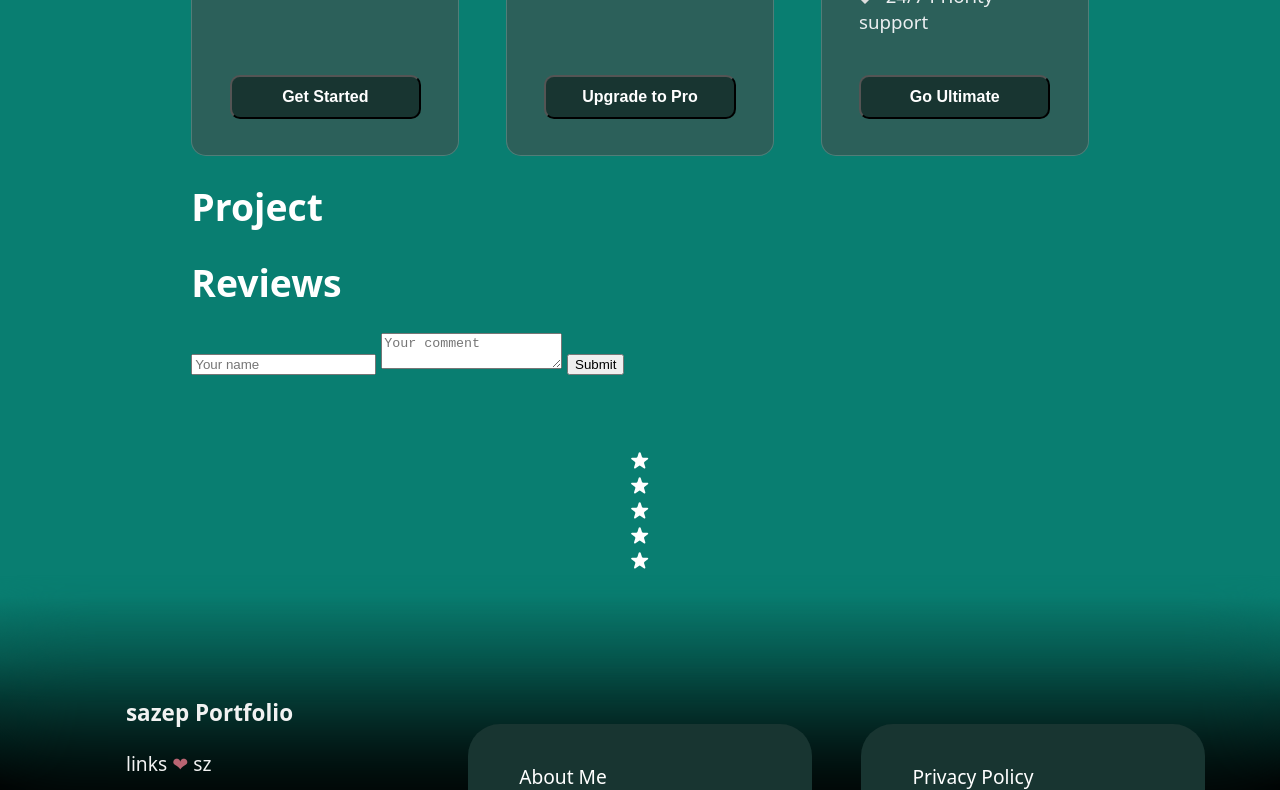
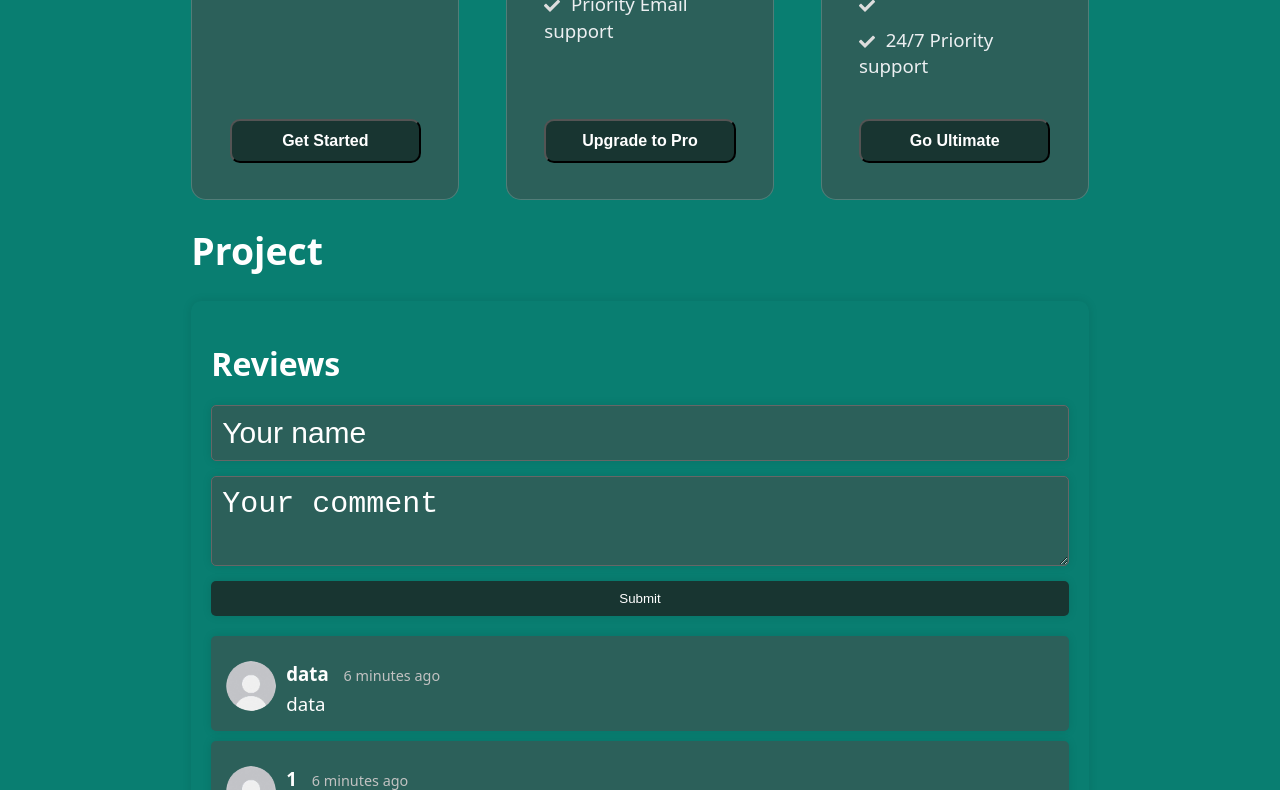
Before and after one commit to sazep/aboba, a website: page index.html in a window 1280 px wide. Shown: the part 782-1572 px from the top of the page. Drawn offline with nearby package versions, Linux system fonts and the light colour scheme.

Commit message:
update comments
update comments

```diff
--- a/index.html
+++ b/index.html
@@ -226,40 +226,7 @@
             <ul id="reviews-list"></ul>
         </div>
     </main>
-    <div class="flex flex-col gap-2 dark:text-white max-w-md w-full bg-white dark:bg-neutral-900 p-5 rounded-md mt-8 shadow-md hover:scale-105 hover:duration-150 duration-150">
-        <div class="flex flex-row justify-between w-full">
-          <div class="flex flex-row justify-between w-full">
-            <div class="bg-gray-200 dark:bg-neutral-700 rounded-md w-20 h-4 animate-pulse"></div>
-            <div class="bg-gray-200 dark:bg-neutral-700 rounded-md w-10 animate-pulse"></div>
-          </div>
-        </div>
-        <div class="flex flex-row justify-between w-full">
-          <div class="bg-gray-200 dark:bg-neutral-700 rounded-md w-40 animate-pulse"></div>
 
-          <div class="text-xs">
-            <div class="flex flex-row">
-              <svg fill="currentColor" viewBox="0 0 20 20" class="h-4 w-4 text-yellow-400" xmlns="http://www.w3.org/2000/svg">
-                <path d="M9.049 2.927c.3-.916 1.603-.916 1.902 0l1.286 3.953a1.5 1.5 0 001.421 1.033h4.171c.949 0 1.341 1.154.577 1.715l-3.38 2.458a1.5 1.5 0 00-.54 1.659l1.286 3.953c.3.916-.757 1.67-1.539 1.145l-3.38-2.458a1.5 1.5 0 00-1.76 0l-3.38 2.458c-.782.525-1.838-.229-1.539-1.145l1.286-3.953a1.5 1.5 0 00-.54-1.659l-3.38-2.458c-.764-.561-.372-1.715.577-1.715h4.171a1.5 1.5 0 001.421-1.033l1.286-3.953z"></path>
-              </svg>
-              <svg fill="currentColor" viewBox="0 0 20 20" class="h-4 w-4 text-yellow-400" xmlns="http://www.w3.org/2000/svg">
-                <path d="M9.049 2.927c.3-.916 1.603-.916 1.902 0l1.286 3.953a1.5 1.5 0 001.421 1.033h4.171c.949 0 1.341 1.154.577 1.715l-3.38 2.458a1.5 1.5 0 00-.54 1.659l1.286 3.953c.3.916-.757 1.67-1.539 1.145l-3.38-2.458a1.5 1.5 0 00-1.76 0l-3.38 2.458c-.782.525-1.838-.229-1.539-1.145l1.286-3.953a1.5 1.5 0 00-.54-1.659l-3.38-2.458c-.764-.561-.372-1.715.577-1.715h4.171a1.5 1.5 0 001.421-1.033l1.286-3.953z"></path>
-              </svg>
-              <svg fill="currentColor" viewBox="0 0 20 20" class="h-4 w-4 text-yellow-400" xmlns="http://www.w3.org/2000/svg">
-                <path d="M9.049 2.927c.3-.916 1.603-.916 1.902 0l1.286 3.953a1.5 1.5 0 001.421 1.033h4.171c.949 0 1.341 1.154.577 1.715l-3.38 2.458a1.5 1.5 0 00-.54 1.659l1.286 3.953c.3.916-.757 1.67-1.539 1.145l-3.38-2.458a1.5 1.5 0 00-1.76 0l-3.38 2.458c-.782.525-1.838-.229-1.539-1.145l1.286-3.953a1.5 1.5 0 00-.54-1.659l-3.38-2.458c-.764-.561-.372-1.715.577-1.715h4.171a1.5 1.5 0 001.421-1.033l1.286-3.953z"></path>
-              </svg>
-              <svg fill="currentColor" viewBox="0 0 20 20" class="h-4 w-4 text-yellow-400" xmlns="http://www.w3.org/2000/svg">
-                <path d="M9.049 2.927c.3-.916 1.603-.916 1.902 0l1.286 3.953a1.5 1.5 0 001.421 1.033h4.171c.949 0 1.341 1.154.577 1.715l-3.38 2.458a1.5 1.5 0 00-.54 1.659l1.286 3.953c.3.916-.757 1.67-1.539 1.145l-3.38-2.458a1.5 1.5 0 00-1.76 0l-3.38 2.458c-.782.525-1.838-.229-1.539-1.145l1.286-3.953a1.5 1.5 0 00-.54-1.659l-3.38-2.458c-.764-.561-.372-1.715.577-1.715h4.171a1.5 1.5 0 001.421-1.033l1.286-3.953z"></path>
-              </svg>
-
-              <svg fill="currentColor" viewBox="0 0 20 20" class="h-4 w-4 text-yellow-200" xmlns="http://www.w3.org/2000/svg">
-                <path d="M9.049 2.927c.3-.916 1.603-.916 1.902 0l1.286 3.953a1.5 1.5 0 001.421 1.033h4.171c.949 0 1.341 1.154.577 1.715l-3.38 2.458a1.5 1.5 0 00-.54 1.659l1.286 3.953c.3.916-.757 1.67-1.539 1.145l-3.38-2.458a1.5 1.5 0 00-1.76 0l-3.38 2.458c-.782.525-1.838-.229-1.539-1.145l1.286-3.953a1.5 1.5 0 00-.54-1.659l-3.38-2.458c-.764-.561-.372-1.715.577-1.715h4.171a1.5 1.5 0 001.421-1.033l1.286-3.953z"></path>
-              </svg>
-            </div>
-          </div>
-        </div>
-
-        <div class="bg-gray-200 dark:bg-neutral-700 rounded-md w-full h-20 animate-pulse"></div>
-      </div>
 
     <footer id="footer">
         <div class="col col1">
--- a/public/database/coments.json
+++ b/public/database/coments.json
@@ -1 +1,17 @@
-[{"name":"1","comment":"2","data":1},{"name":"1","comment":"2","data":1}]
+[
+    {
+        "name": "data",
+        "comment": "data",
+        "data": 1724975803972
+    },
+    {
+        "name": "1",
+        "comment": "1",
+        "data": 1724975811316
+    },
+    {
+        "name": "data",
+        "comment": "data",
+        "data": 1724975818960
+    }
+]
--- a/public/script.js
+++ b/public/script.js
@@ -272,7 +272,6 @@ document.addEventListener('DOMContentLoaded', () => {
   })
 })
 document.addEventListener('DOMContentLoaded', () => {
-  localStorage.clear()
   const themeToggler = document.getElementById('theme-toggler')
   const lightThemeIcon = document.getElementById('light-theme-icon')
   const darkThemeIcon = document.getElementById('dark-theme-icon')
@@ -288,6 +287,8 @@ document.addEventListener('DOMContentLoaded', () => {
       document.documentElement.style.setProperty('--background-main-teen', '#2b2b35')
       document.documentElement.style.setProperty('--main-light-green-text', '#a0a0a0')
       document.documentElement.style.setProperty('--btn-main', '#1c1c24')
+      document.documentElement.style.setProperty('--btn-coments', '#111115')
+      document.documentElement.style.setProperty('--commetns-time', '#a0a0a0')
     } else {
       document.documentElement.style.setProperty('--background-main', '#097E71')
       document.documentElement.style.setProperty('--background-pay', '#ffffff')
@@ -296,12 +297,13 @@ document.addEventListener('DOMContentLoaded', () => {
       document.documentElement.style.setProperty('--background-main-teen', '#2C605A')
       document.documentElement.style.setProperty('--main-light-green-text', '#666666')
       document.documentElement.style.setProperty('--btn-main', '#183531')
+      document.documentElement.style.setProperty('--btn-coments','#183531')
+      document.documentElement.style.setProperty('--commetns-time', '#c2c2c2')
     }
 
     lightThemeIcon.style.display = theme === 'dark-theme' ? 'none' : 'block'
     darkThemeIcon.style.display = theme === 'dark-theme' ? 'block' : 'none'
-
-    // localStorage.setItem('theme', theme)
+    localStorage.setItem('theme', theme)
   }
 
   const getPreferredTheme = () => {
@@ -346,55 +348,53 @@ document.querySelectorAll('#main-nav .navbar-nav .nav-links').forEach(link => {
     mainNav.classList.remove('active')
   })
 })
+
+// отзывы
 document.addEventListener('DOMContentLoaded', function () {
-  const form = document.getElementById('review-form')
   const reviewsList = document.getElementById('reviews-list')
+
+  // Функция для форматирования времени
+  function timeAgo(data) {
+    const now = Date.now()
+    const seconds = Math.floor((now - data) / 1000)
+    const intervals = {
+      year: 31536000,
+      month: 2592000,
+      day: 86400,
+      hour: 3600,
+      minute: 60,
+    }
+
+    for (let [unit, value] of Object.entries(intervals)) {
+      const result = Math.floor(seconds / value)
+      if (result >= 1) {
+        return `${result} ${unit}${result > 1 ? 's' : ''} ago`
+      }
+    }
+    return 'just now'
+  }
+
+  // Получение и отображение отзывов при загрузке страницы
+  fetch('database/coments.json')
+    .then((res) => res.json())
+    .then((data) => {
+      data.reverse().forEach((review) => {
+        const reviewElement = document.createElement('li')
+        const timeString = timeAgo(review.data)
+
+        reviewElement.innerHTML = `
+          <div style="display: flex; align-items: righ; margin-top: 10px;">
+            <img src="src/avatar.png" alt="avatar" style="width: 50px; height: 50px; border-radius: 50%; margin-right: 10px;">
+            <div>
+              <div>
+                <strong style="color: var(--color-main);">${review.name}</strong>
+                <span style="color: var(--commetns-time); font-size: 0.9rem; margin-left: 10px;">${timeString}</span>
+              </div>
+              <div style="color: var(--color-main); margin-top: 5px;">${review.comment}</div>
+            </div>
+          </div>
+        `
+        reviewsList.appendChild(reviewElement)
+      })
+    })
 })
-//   // Получение и отображение отзывов при загрузке страницы
-//   fetch('/api/index.js')
-//     .then((response) => {
-//       if (!response.ok) {
-//         throw new Error('Network response was not ok')
-//       }
-//       return response.json()
-//     })
-//     .then((data) => {
-//       data.forEach((review) => {
-//         const reviewElement = document.createElement('li')
-//         reviewElement.innerHTML = `<strong>${review.name}</strong>: ${review.comment}`
-//         reviewsList.appendChild(reviewElement)
-//       })
-//     })
-//     .catch((error) => console.error('Error fetching reviews:', error))
-
-//   // Обработка формы для добавления нового отзыва
-//   form.addEventListener('submit', function (event) {
-//     event.preventDefault()
-
-//     const name = form.elements['name'].value
-//     const comment = form.elements['comment'].value
-
-//     fetch('/api/index.js', {
-//       method: 'POST',
-//       headers: {
-//         'Content-Type': 'application/json'
-//       },
-//       body: JSON.stringify({ name, comment })
-//     })
-//       .then((response) => {
-//         if (!response.ok) {
-//           throw new Error('Network response was not ok')
-//         }
-//         return response.json()
-//       })
-//       .then((newReview) => {
-//         const reviewElement = document.createElement('li')
-//         reviewElement.innerHTML = `<strong>${newReview.name}</strong>: ${newReview.comment}`
-//         reviewsList.appendChild(reviewElement)
-
-//         // Очищение формы после отправления
-//         form.reset()
-//       })
-//       .catch((error) => console.error('Error adding review:', error))
-//   })
-// })
--- a/public/style/style.css
+++ b/public/style/style.css
@@ -25,6 +25,7 @@
     /* Светлые цвета */
     --color-light-bg: #097E71;
     --color-light-secondary: #f2f2f2;
+    --color-main: #fff
 }
 
 /* Основная тема по умолчанию (светлая) */
@@ -369,7 +370,7 @@ ul {
 
 .card__bullets li::before {
     display: inline-block;
-    content: url(https://sazep.github.io/aboba/src/svg/correct.svg);
+    content: url(https://sazep.github.io/aboba/public/src/svg/correct.svg);
     transform: translatey(0.25ch);
     margin-right: 1ch;
 }
@@ -743,7 +744,7 @@ ul {
     }
 }
 
-@media (max-width: 1400px) {
+@media (max-width: 1000px) {
     .icon{
         width:64px;
         height:auto;
@@ -799,27 +800,83 @@ ul {
 
 /* отзывы */
 
-#review-section {
+/* Общие стили для секции отзывов */
+#Reviews {
+    background-color: var(--background-main);
+    color: var(--color-main);
+    padding: 20px;
+    border-radius: 10px;
+}
+
+#Reviews h1 {
+    font-size: 2rem;
+    margin-bottom: 20px;
+    color: var(--color-main);
+}
+
+#review-form {
+    display: flex;
+    flex-direction: column;
+    gap: 15px;
+}
+
+#review-form input[type="text"],
+#review-form textarea {
+    font-size:30px;
+    padding: 10px;
+    border-radius: 5px;
+    border: 1px solid var(--main-light-green-text);
+    background-color: var(--background-main-teen);
+    color: var(--color-main);
+}
+
+#review-form input[type="text"]::placeholder,
+#review-form textarea::placeholder {
+    color: var(--color-main);
+}
+
+#review-form button {
+    padding: 10px 20px;
+    background-color: var(--btn-coments);
+    color: var(--color-main);
+    border: none;
+    border-radius: 5px;
+    cursor: pointer;
+    transition: background-color 0.3s ease;
+}
+
+#review-form button:hover {
+    background-color: var(--btn-main);
+}
+
+/* Стили для списка отзывов */
+#reviews-list {
+    list-style-type: none;
+    padding: 0;
     margin-top: 20px;
-  }
+}
 
-  #review-name, #review-text, #review-rating {
-    display: block;
+#reviews-list li {
+    background-color: var(--background-main-teen);
+    color: var(--color-main);
+    padding: 15px;
+    border-radius: 5px;
     margin-bottom: 10px;
-    padding: 10px;
-    font-size: 16px;
-  }
+}
 
-  .review {
-    padding: 10px;
-    border-bottom: 1px solid #ddd;
-    margin-bottom: 10px;
-  }
+/* Адаптация под темы */
+body.light-theme #Reviews,
+body.light-theme #review-form input[type="text"],
+body.light-theme #review-form textarea,
+body.light-theme #reviews-list li,
+body.light-theme #review-form button {
+    box-shadow: 0 0 10px rgba(0, 0, 0, 0.1);
+}
 
-  .review strong {
-    font-size: 18px;
-  }
-
-  .review p {
-    margin: 5px 0;
-  }
+body.dark-theme #Reviews,
+body.dark-theme #review-form input[type="text"],
+body.dark-theme #review-form textarea,
+body.dark-theme #reviews-list li,
+body.dark-theme #review-form button {
+    box-shadow: 0 0 10px rgba(255, 255, 255, 0.1);
+}
```
Also changed, not shown: server.js (+9 -8 lines), public/src/avatar.png (added).
